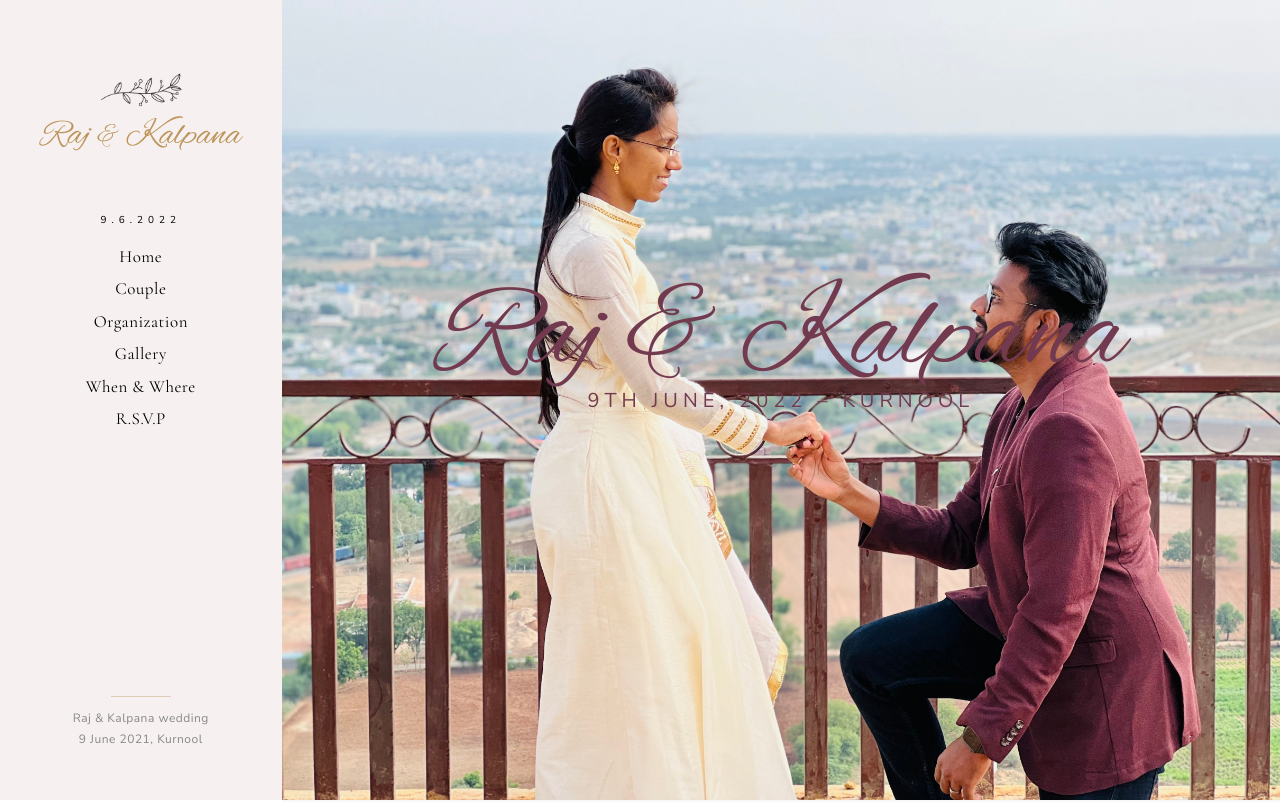
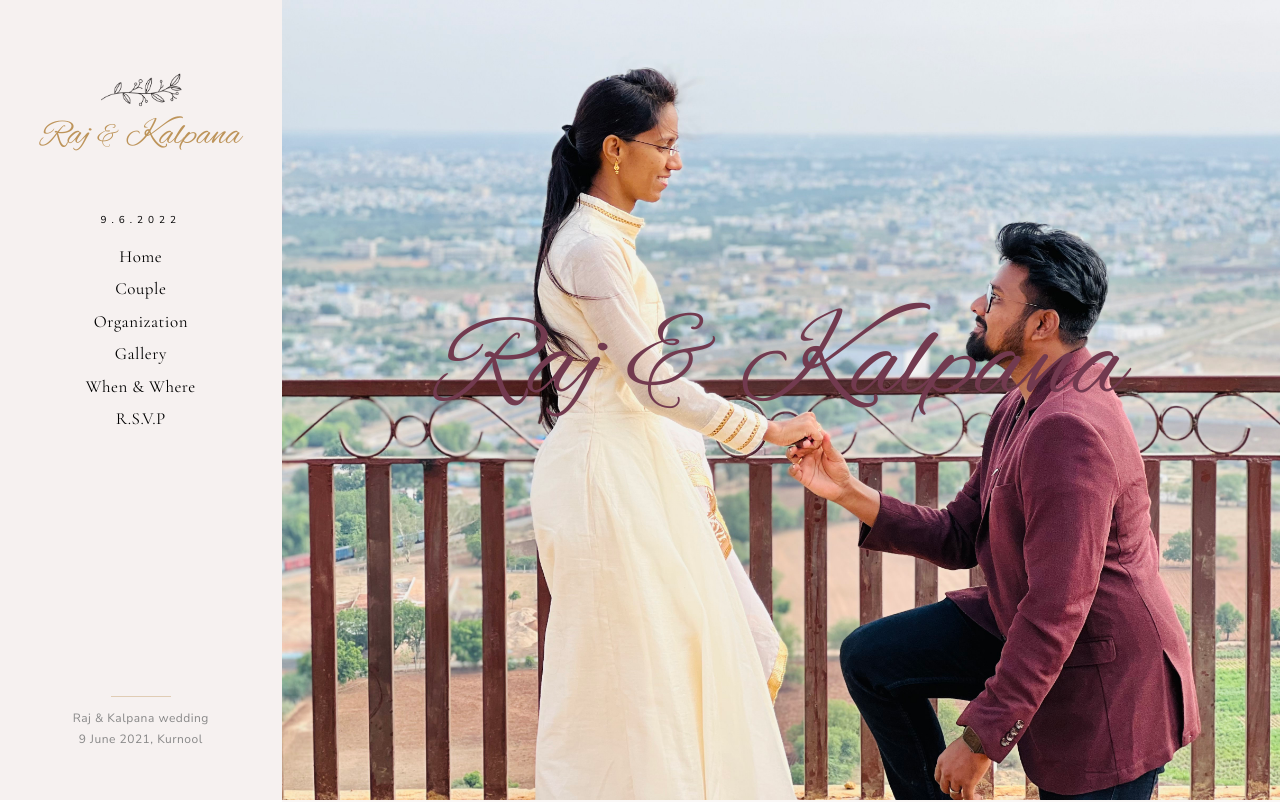
Before and after one commit to joestrings/rajwedskalpana, a React (Create React App) app: page / in a window 1280 px wide. Shown: the top 802 px of the page. Built offline with nearby package versions, Linux system fonts and the light colour scheme.

Commit message:
date edit

```diff
--- a/src/components/Header.js
+++ b/src/components/Header.js
@@ -12,10 +12,10 @@ function Header () {
             <h1 className='animate-box' data-animate-effect='fadeInUp' style={{color: "#723A4F"}}>
               Raj & Kalpana
             </h1>
-            <h5 className='animate-box' data-animate-effect='fadeInUp' style={{color: "#723A4F"}}><bold>
+            {/* <h5 className='animate-box' data-animate-effect='fadeInUp' style={{color: "#723A4F"}}><bold>
               9th June, 2022 – Kurnool
 
-           </bold> </h5>
+           </bold> </h5> */}
           </div>
         </div>
         <div className='row'>
```
